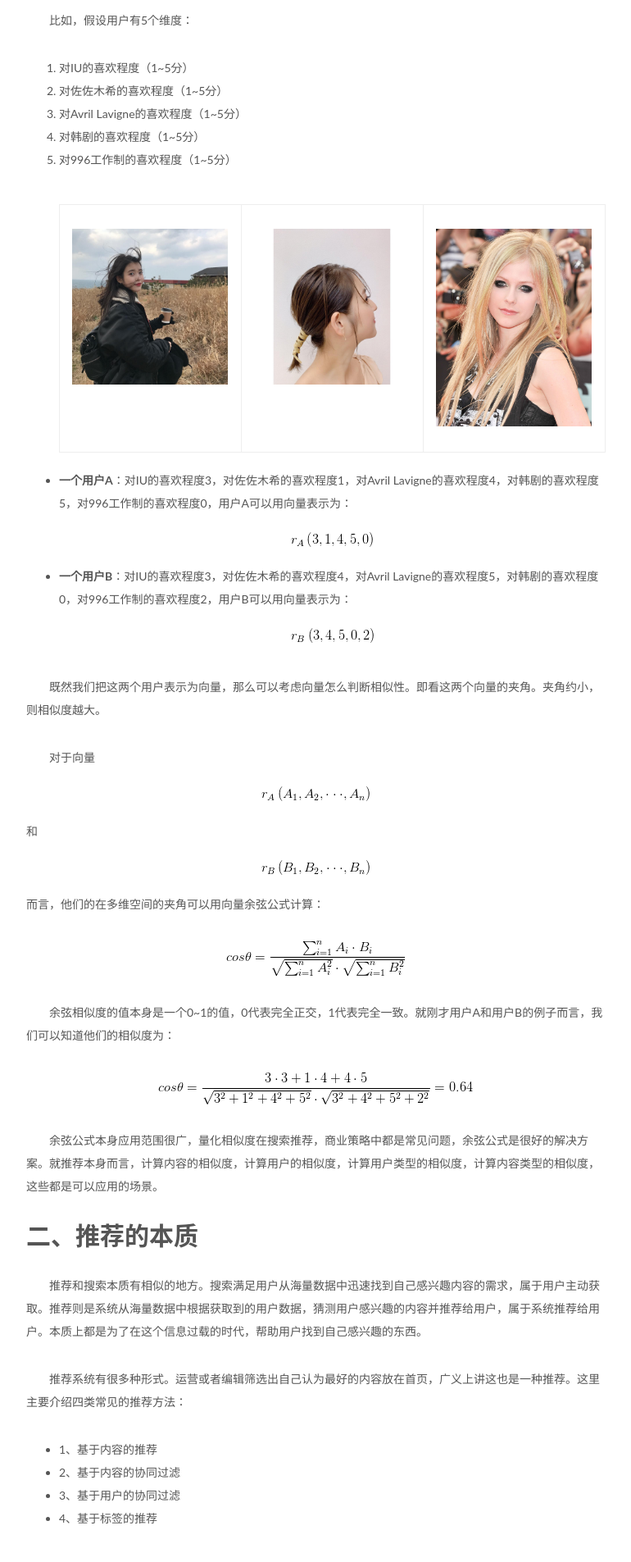
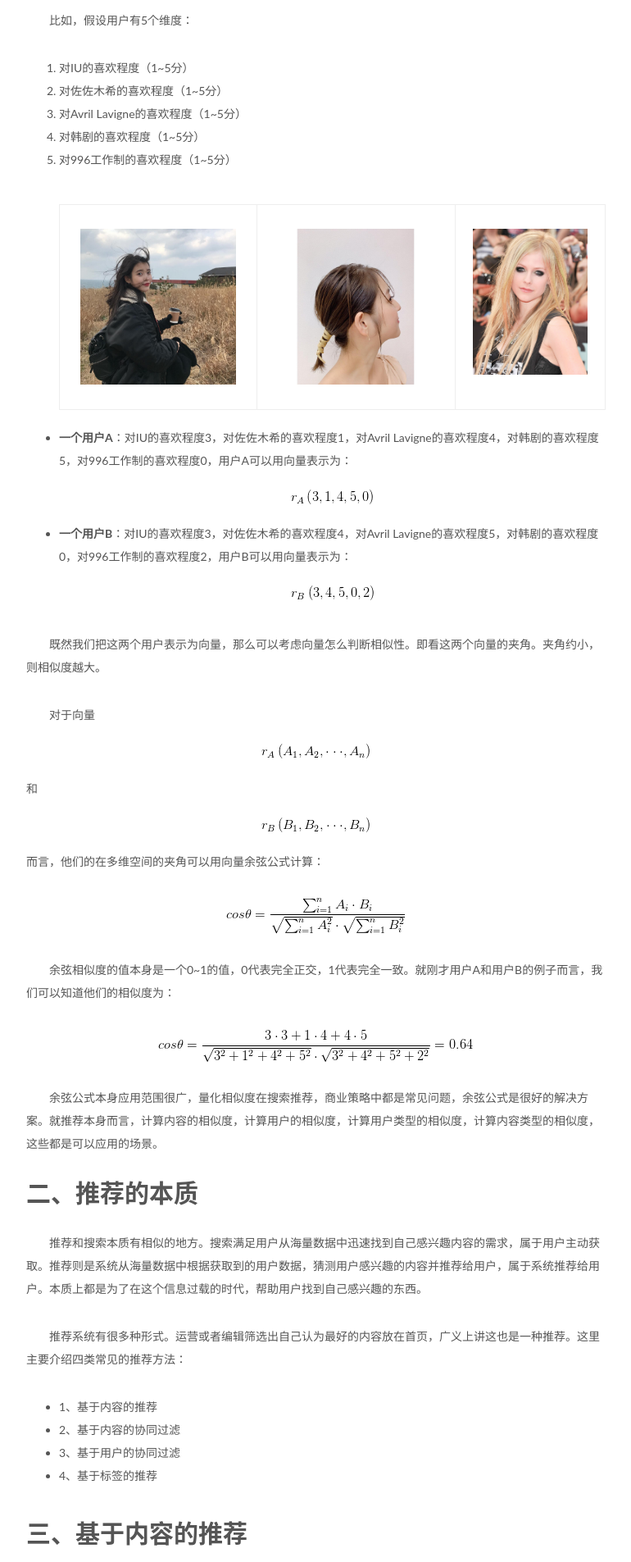
Before and after one commit to ARTAvrilLavigne/ARTAvrilLavigne.github.io, a Jekyll site: the page built from _posts/2019-04-27-recommendation algorithm.markdown, in a window 1280 px wide. Shown: the part 905-2810 px from the top of the page at 82% size, without its empty margins (233-1003 px from the left). Built offline with Jekyll 4.4.1, drawn with Linux system fonts in a browser that asks for light colours; nearby versions of some CDN libraries; comment, search, counter and statistics services are not loaded.

Commit message:
Update 2019-04-27-recommendation algorithm.markdown

```diff
--- a/_posts/2019-04-27-recommendation algorithm.markdown
+++ b/_posts/2019-04-27-recommendation algorithm.markdown
@@ -26,7 +26,7 @@ tags:
     <tr>
         <td><center><img src="https://github.com/ARTAvrilLavigne/ARTAvrilLavigne.github.io/blob/master/myblog/2019-04-27-recommendation%20algorithm/IU.jpg?raw=true" width="190" height="190"></center></td>
         <td><center><img src="https://github.com/ARTAvrilLavigne/ARTAvrilLavigne.github.io/blob/master/myblog/2019-04-27-recommendation%20algorithm/sasaki.jpg?raw=true" width="190" height="190"></center></td>
-        <td><center><img src="https://github.com/ARTAvrilLavigne/ARTAvrilLavigne.github.io/blob/master/myblog/2019-04-27-recommendation%20algorithm/avril.jpg?raw=true" width="190" height="190"></center></td>
+        <td><center><img src="https://github.com/ARTAvrilLavigne/ARTAvrilLavigne.github.io/blob/master/myblog/2019-04-27-recommendation%20algorithm/avril.jpg?raw=true" width="140" height="140"></center></td>
     </tr>
 </table>
 <li><strong>一个用户A</strong>：对IU的喜欢程度3，对佐佐木希的喜欢程度1，对Avril Lavigne的喜欢程度4，对韩剧的喜欢程度5，对996工作制的喜欢程度0，用户A可以用向量表示为：<img src="https://github.com/ARTAvrilLavigne/ARTAvrilLavigne.github.io/blob/master/myblog/2019-04-27-recommendation%20algorithm/3.png?raw=true" alt="" width="100" height="18" /></li>
```
